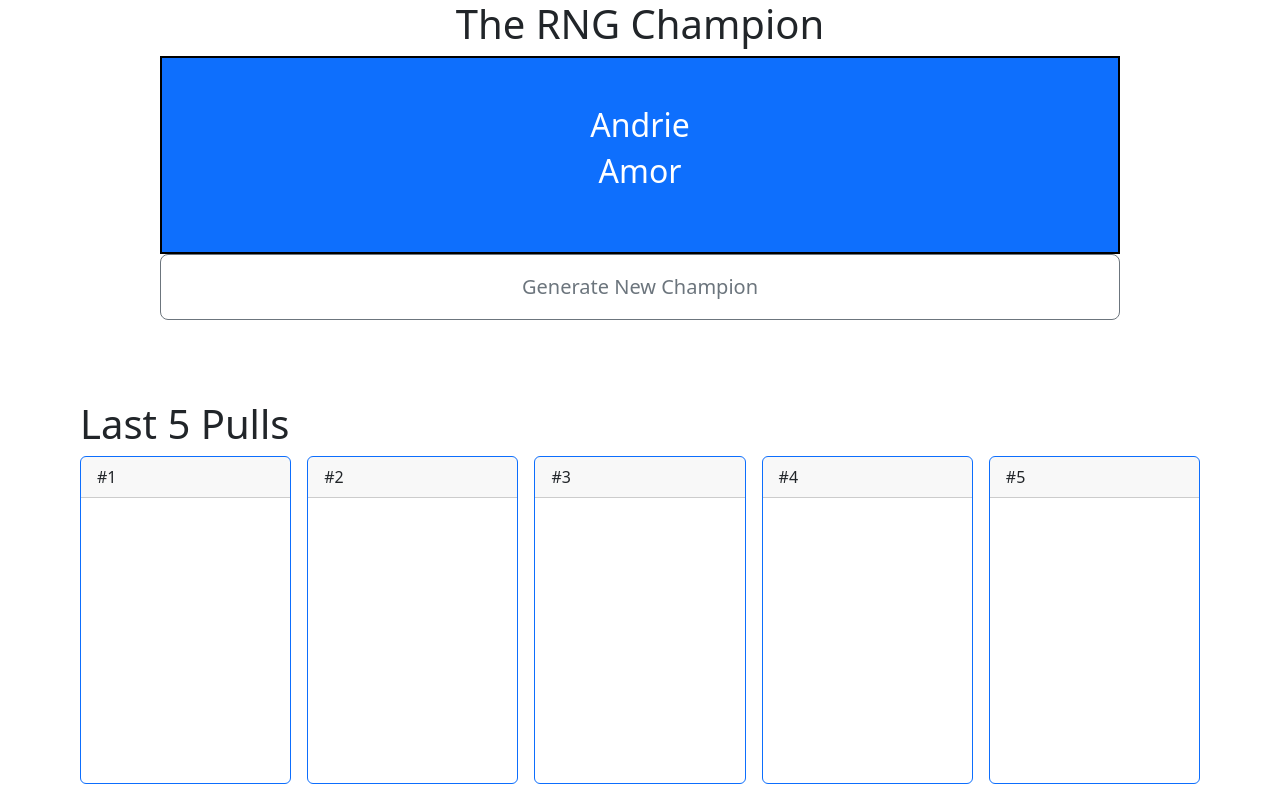
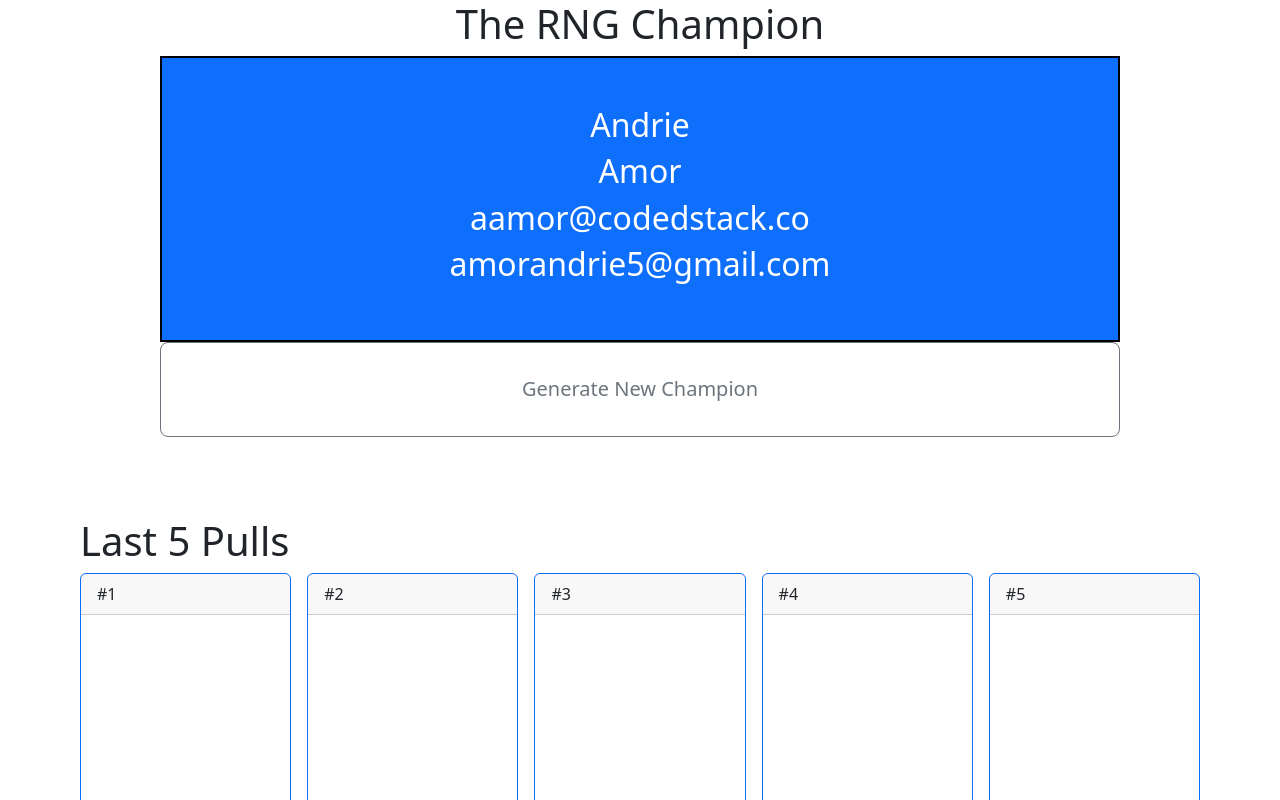
Before and after one commit to davidmonterrosa/MonterrosaDCRNG, a plain HTML site: page index.html in a window 1280 px wide. Both pictures are taken after a click on the button "Generate New Champion". Shown: the top 800 px of the page. Drawn offline with nearby package versions, Linux system fonts and the light colour scheme.

Commit message:
Added emails to display

```diff
--- a/index.html
+++ b/index.html
@@ -17,6 +17,8 @@
             <div class="winner-box text-center py-5 px-lg-2 grid-margin">
                 <h2 id="firstName">Ada</h2>
                 <h2 id="lastName">Lovelace</h2>
+                <h2 id="codestackEmail">alovelace@codestack.co</h2>
+                <h2 id="email">alovelace@babbage.com</h2>
             </div>
             <button id="randomNameBtn" type="button" class="btn btn-outline-secondary btn-lg grid-margin">Generate New Champion</button>
 
--- a/scripts/app.js
+++ b/scripts/app.js
@@ -1,6 +1,8 @@
 // Id Section
 let firstName = document.getElementById("firstName");
 let lastName = document.getElementById("lastName");
+let codestackEmail = document.getElementById("codestackEmail");
+let email = document.getElementById("email");
 let firstNameP1 = document.getElementById("firstNameP1");
 let lastNameP1 = document.getElementById("lastNameP1");
 let firstNameP2 = document.getElementById("firstNameP2");
@@ -42,10 +44,13 @@ randomNameBtn.addEventListener('click', function(){
         let latestChampion = generateChampion(codestack);
         console.log(latestChampion);
 
-        firstName.textContent = latestChampion.firstName
-        pastFirstNamesArray.unshift(latestChampion.firstName)
-        lastName.textContent = latestChampion.lastName
-        pastLastNamesArray.unshift(latestChampion.lastName)
+        firstName.textContent = latestChampion.firstName;
+        pastFirstNamesArray.unshift(latestChampion.firstName);
+        lastName.textContent = latestChampion.lastName;
+        pastLastNamesArray.unshift(latestChampion.lastName);
+
+        codestackEmail.textContent = latestChampion.codeStackEmail;
+        email.textContent = latestChampion.email;
 
         firstNameP1.textContent = pastFirstNamesArray[1];
         firstNameP2.textContent = pastFirstNamesArray[2];
```
